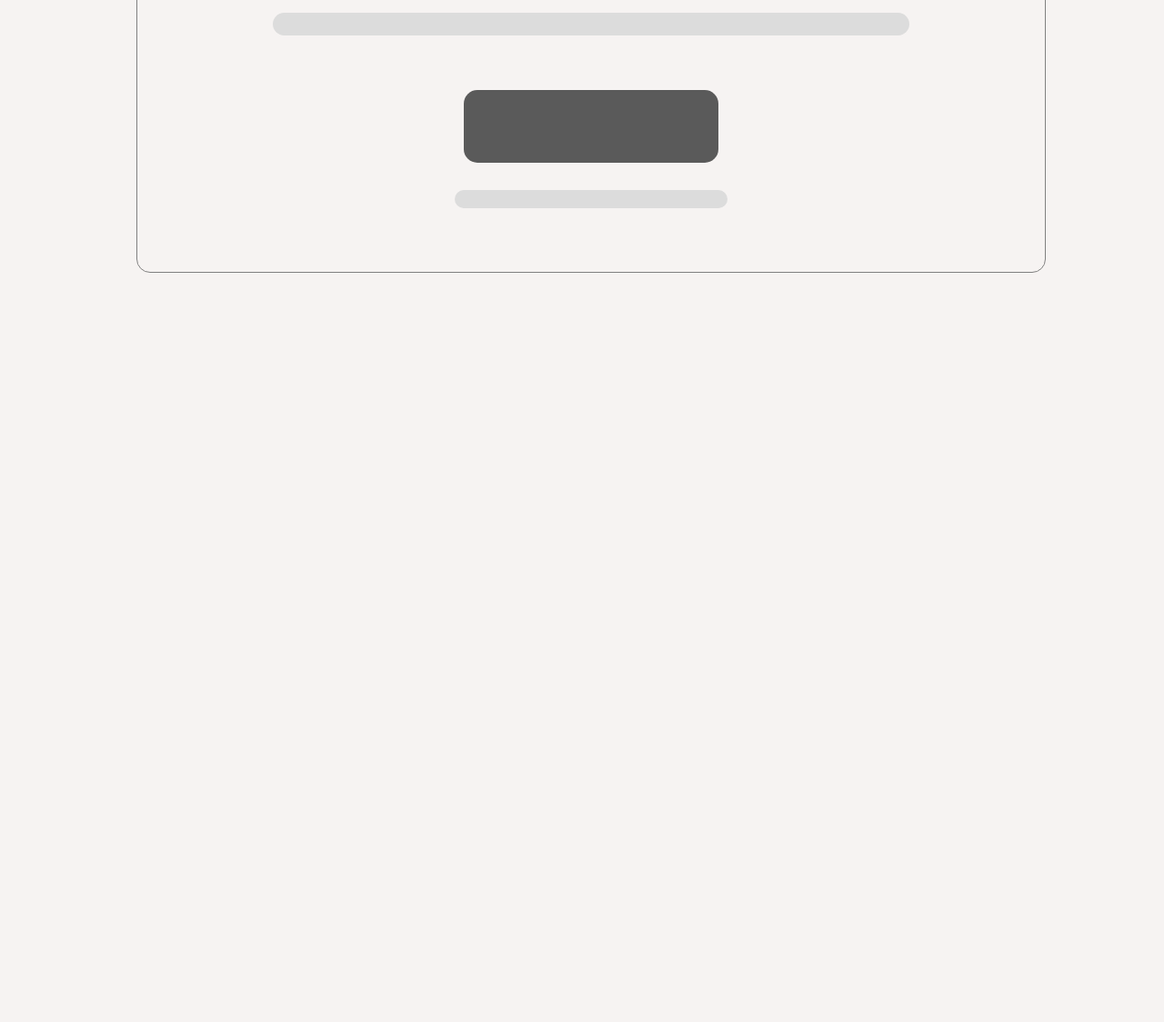
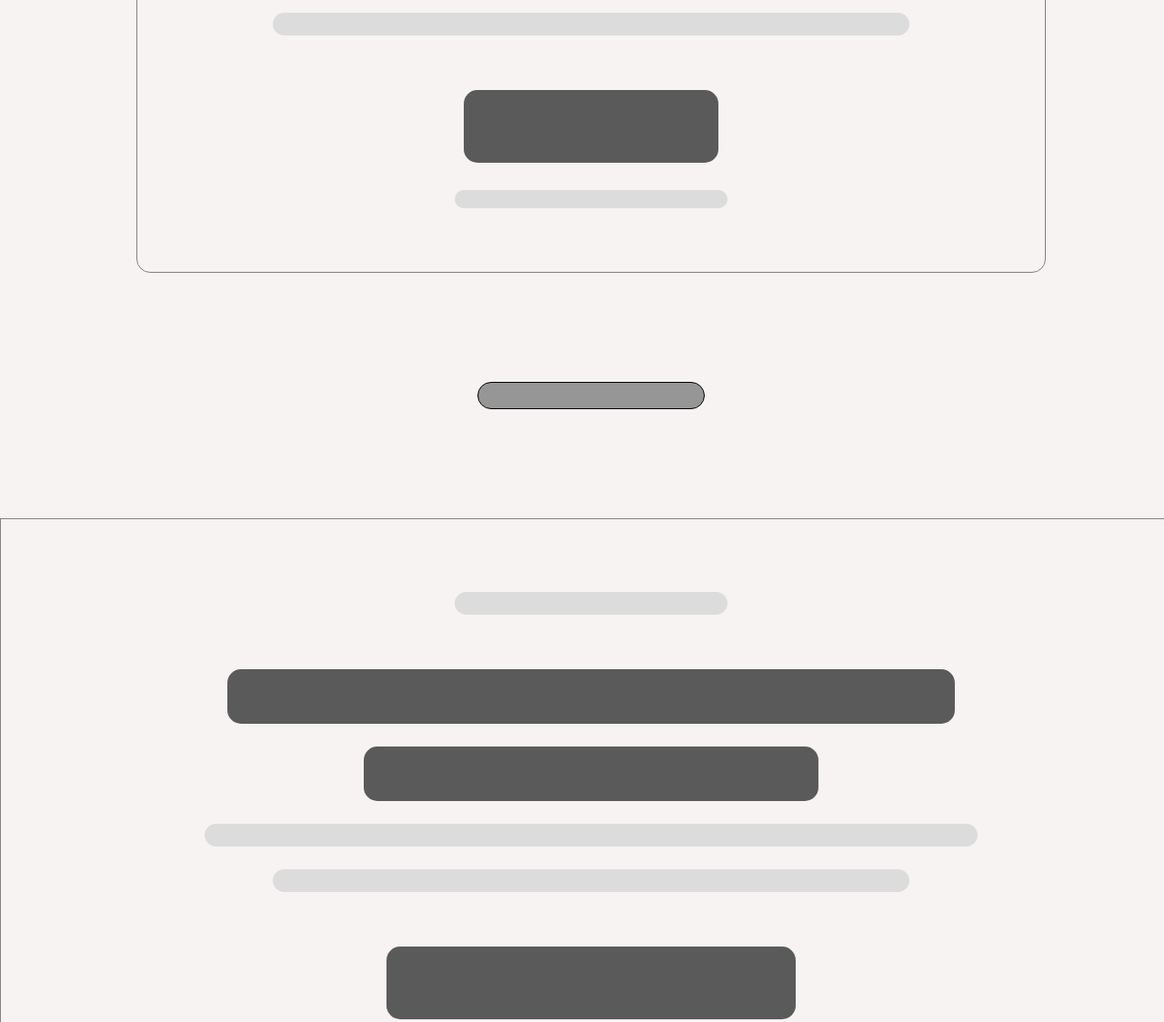
Before and after one commit to AlanSoto31/Smashing-Magazine-Heatmap, a plain HTML site: page index.html in a window 1280 px wide. Shown: the part 6765-7889 px from the top of the page at 91% size. Before the commit the page ends 7065 px from the top, so only its background shows below. Drawn offline with Linux system fonts and the light colour scheme.

Commit message:
Add click section

```diff
--- a/index.html
+++ b/index.html
@@ -285,7 +285,22 @@
                 <div class="smashing-sigin M-auto Br-15 gray-4"></div>
             </div>
         </div>
-
+<!----------------Latest article section------------------->
+        <div class="latest-articles-container">
+            <div class="separation M-auto Br-15 gray-3"></div>
+        </div>
+<!----------------Click section------------------->
+        <div class="click-container">
+            <div class="click-items-container M-auto">
+                <div class="click-date M-auto Br-15 gray-4"></div>
+                <div class="click-title M-auto Br-15 gray-2"></div>
+                <div class="click-title2 M-auto Br-15 gray-2"></div>
+                <div class="click-lines text M-auto Br-15 gray-4"></div>
+                <div class="click-lines2 text M-auto Br-15 gray-4"></div>
+                <div class="click-btn M-auto Br-15 gray-2"></div>
+                <div class="click-img M-auto Br-50 gray-1"></div>
+            </div>
+        </div>
 
     </div>
 </body>
--- a/styles.css
+++ b/styles.css
@@ -475,3 +475,61 @@ nav {
     height: 250px;
     margin: 70px auto;
 }
+
+/*******Lastes article section*******/
+
+.latest-articles-container {
+    grid-column: 1/5;
+    grid-row: 9/10;
+}
+
+/*******Click section*******/
+
+.click-container {
+    grid-column: 1/5;
+    grid-row: 10/11;
+    border: 1px solid gray;
+}
+
+.click-items-container {
+    width: 100%;
+    margin-top: 80px;
+}
+
+.click-date {
+    width: 300px;
+    height: 25px;
+    margin-bottom: 60px;
+}
+
+.click-title {
+    width: 800px;
+    height: 60px;
+    margin: 25px auto;
+}
+
+.click-title2 {
+    width: 500px;
+    height: 60px;
+    margin: 25px auto;
+}
+
+.click-lines {
+    width: 850px;
+}
+
+.click-lines2 {
+    width: 700px;
+}
+
+.click-btn {
+    width: 450px;
+    height: 80px;
+    margin-top: 60px;
+}
+
+.click-img {
+    width: 500px;
+    height: 500px;
+    margin: 80px auto;
+}
```
